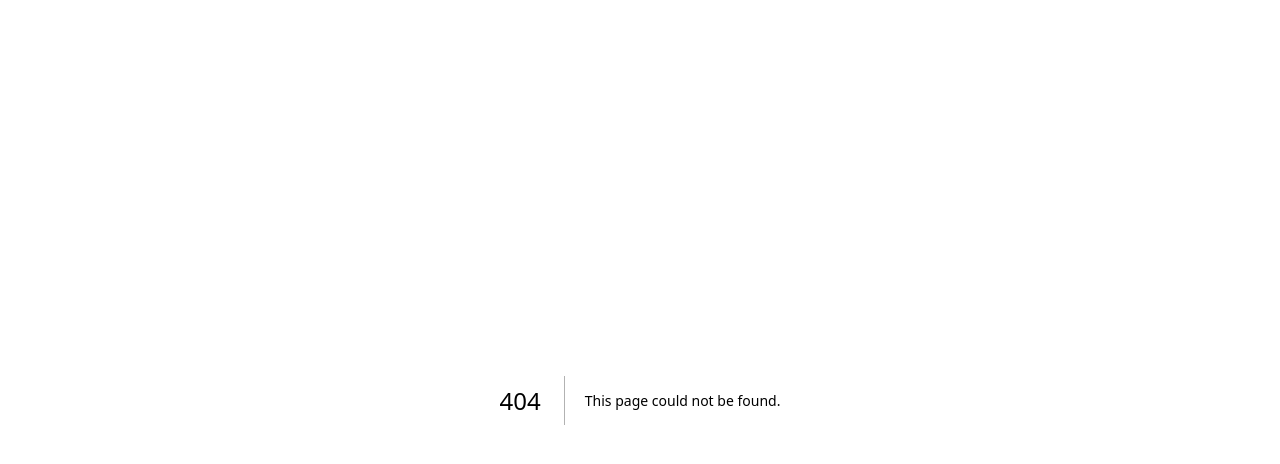
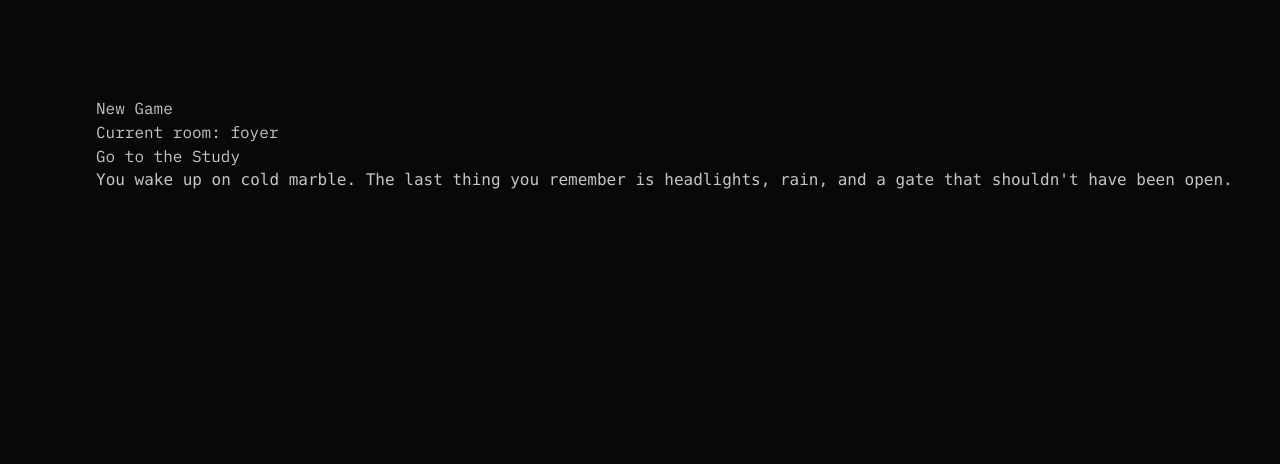
Before and after one commit to keerts08/dreadpath, a Next.js app: page /play in a window 1280 px wide. Before the commit this address had no page. Shown: the top 464 px of the page. Built offline with nearby package versions, Linux system fonts and the light colour scheme.

Commit message:
testingg

```diff
--- /dev/null
+++ b/app/play/page.tsx
@@ -0,0 +1,21 @@
+"use client";
+
+import { useGameStore } from "@/game/store";
+
+export default function Play() {
+    const currentRoom = useGameStore((s) => s.currentRoom);
+    const log = useGameStore((s) => s.log);
+    const move = useGameStore((s) => s.move);
+    const newGame = useGameStore((s) => s.newGame);
+
+    return (
+        <div className="p-24 font-monospace">
+            <button onClick={() => newGame()}>New Game</button>
+            <p>Current room: {currentRoom}</p>
+            <button onClick={() => move({ to: "study", label: "Go to the Study", noise: "low"})}>
+                Go to the Study
+            </button>
+            <pre>{log.map((l) => l.text).join("\n\n")}</pre>
+        </div>
+    )
+}
```
